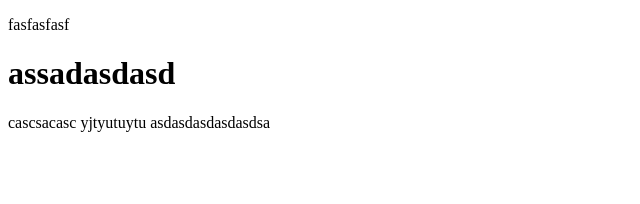
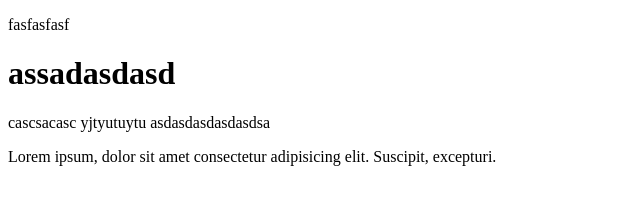
Before and after one commit to hrsar/sales_management_system, a plain HTML site: page index.html in a window 1280 px wide. Shown: the whole page, without its empty margins (0-640 px from the left). Drawn offline with Linux system fonts and the light colour scheme.

Commit message:
new branch

```diff
--- a/index.html
+++ b/index.html
@@ -12,5 +12,6 @@
     cascsacasc
     yjtyutuytu
     asdasdasdasdasdsa
+    <p>Lorem ipsum, dolor sit amet consectetur adipisicing elit. Suscipit, excepturi.</p>
 </body>
 </html>
```
